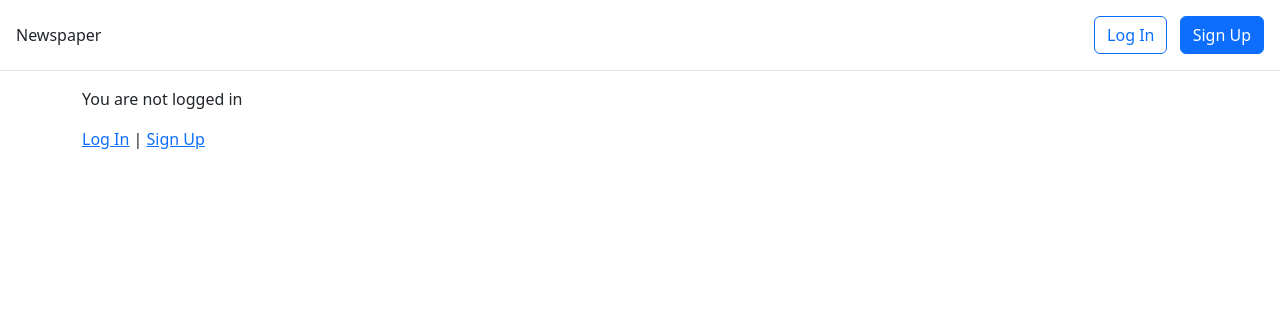
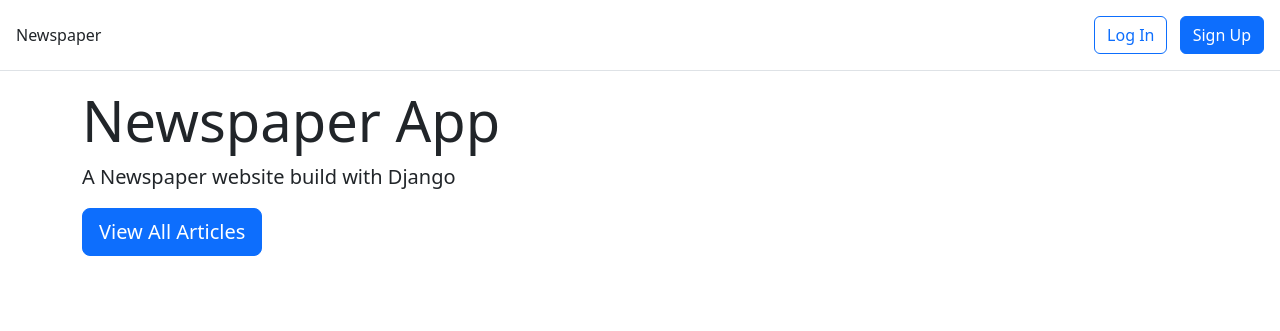
Before and after one commit to cmmasaba/newspaper_app, a Django app: page / in a window 1280 px wide. Shown: the top 331 px of the page. Run offline with Django 5.2, Linux system fonts and the light colour scheme; parts of the project's set-up code (start-up, migrations or seed data) failed here and were passed over.

Commit message:
Template for home page

```diff
--- a/templates/home.html
+++ b/templates/home.html
@@ -3,15 +3,11 @@
 {% block title %}Home{% endblock title %}
 
 {% block content %}
-{% if user.is_authenticated %}
-    <p>Hi {{ user.username }}!</p>
-    <form method="post" action="{% url 'logout' %}">
-        {% csrf_token %}
-        <button type="submit">Log Out</button>
-    </form>
-{% else %}
-    <p>You are not logged in</p>
-    <a href="{% url 'login' %}">Log In</a> |
-    <a href="{% url 'signup' %}">Sign Up</a>
-{% endif %}
+    <div class="jumbotron">
+        <h3 class="display-4">Newspaper App</h3>
+        <p class="lead">A Newspaper website build with Django</p>
+        <p class="lead">
+            <a class="btn btn-primary btn-lg" href="{% url 'article_list' %}" role="button">View All Articles</a>
+        </p>
+    </div>
 {% endblock content %}
```
